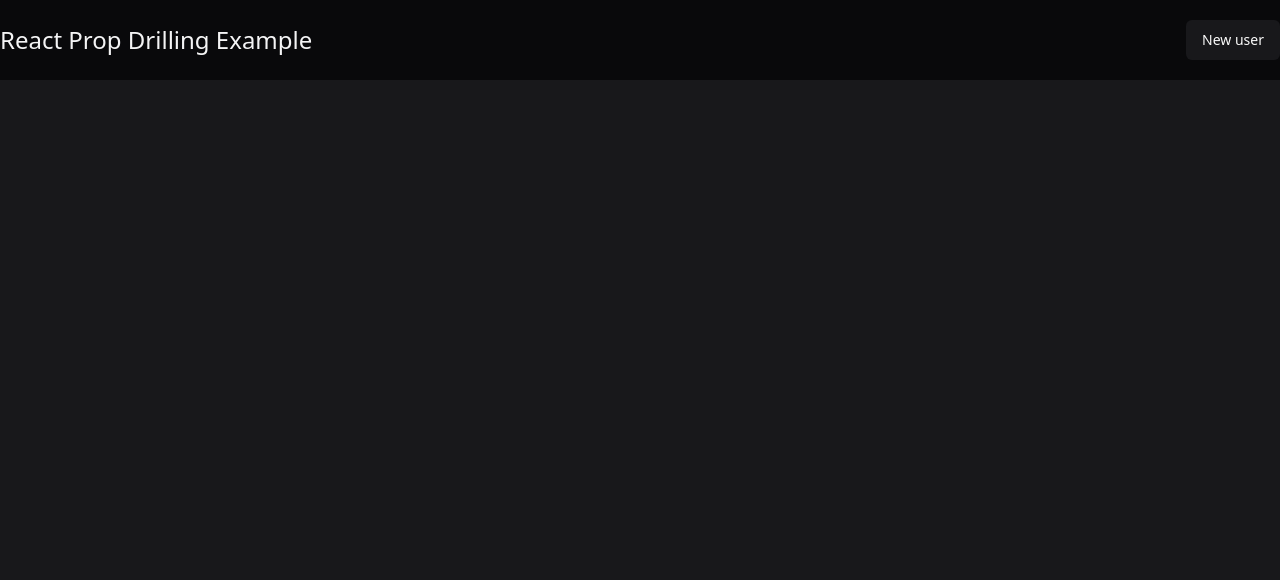
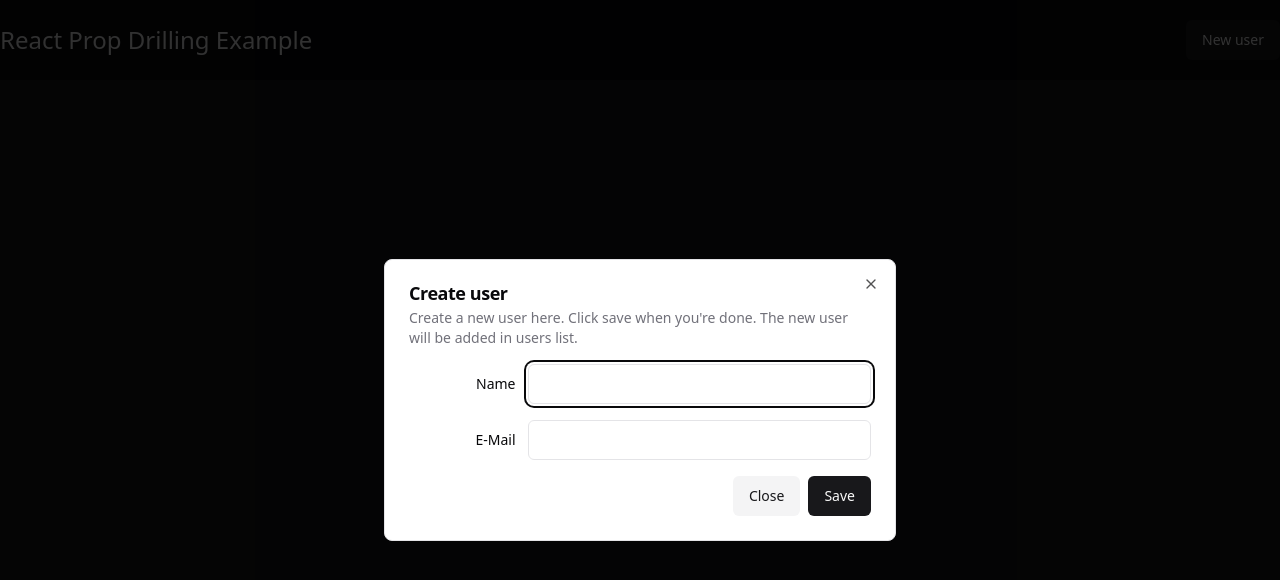
Before and after one commit to victorbadaro/react-prop-drilling-example, a React (Vite) app: page / in a window 1280 px wide. Both pictures are taken after a click on the button "New user". Shown: the top 580 px of the page. Built offline with nearby package versions, Linux system fonts and the light colour scheme.

Commit message:
feat: add a dialog to create users

```diff
--- /dev/null
+++ b/src/components/create-user-dialog.tsx
@@ -0,0 +1,59 @@
+import { FormEvent, useState } from 'react';
+import { Button } from './ui/button';
+import { Dialog, DialogClose, DialogContent, DialogDescription, DialogFooter, DialogHeader, DialogTitle, DialogTrigger } from './ui/dialog';
+import { Input } from './ui/input';
+import { Label } from './ui/label';
+
+export function CreateUserDialog() {
+	const [isOpen, setIsOpen] = useState(false);
+
+	function handleFormSubmit(event: FormEvent<HTMLFormElement>) {
+		event.preventDefault();
+
+		const form = event.currentTarget;
+		const formData = new FormData(form);
+		const name = formData.get('name')?.toString();
+		const email = formData.get('email')?.toString();
+
+		if (!name || !email) {
+			return;
+		}
+
+		form.reset();
+		setIsOpen(false);
+	}
+
+	return (
+		<Dialog open={isOpen} onOpenChange={setIsOpen}>
+			<DialogTrigger asChild>
+				<Button type="button">New user</Button>
+			</DialogTrigger>
+			<DialogContent>
+				<DialogHeader>
+					<DialogTitle>Create user</DialogTitle>
+					<DialogDescription>Create a new user here. Click save when you're done. The new user will be added in users list.</DialogDescription>
+				</DialogHeader>
+
+				<form id="create-user-form" onSubmit={handleFormSubmit} className="flex flex-col gap-y-4">
+					<div className="grid grid-cols-4 gap-3 items-center">
+						<Label htmlFor="name" className="text-right">Name</Label>
+						<Input name="name" id="name" className="col-span-3" />
+					</div>
+
+					<div className="grid grid-cols-4 gap-3 items-center">
+						<Label htmlFor="email" className="text-right">E-Mail</Label>
+						<Input type="email" name="email" id="email" className="col-span-3" />
+					</div>
+				</form>
+
+				<DialogFooter>
+					<DialogClose asChild>
+						<Button type="reset" form="create-user-form" variant="secondary">Close</Button>
+					</DialogClose>
+
+					<Button type="submit" form="create-user-form">Save</Button>
+				</DialogFooter>
+			</DialogContent>
+		</Dialog>
+	);
+}
--- a/src/components/header.tsx
+++ b/src/components/header.tsx
@@ -1,4 +1,4 @@
-import { Button } from './ui/button';
+import { CreateUserDialog } from './create-user-dialog';
 
 export function Header() {
 	return (
@@ -6,7 +6,7 @@ export function Header() {
 			<nav className="flex justify-between items-center container mx-auto">
 				<span className="text-2xl">React Prop Drilling Example</span>
 
-				<Button type="button">New user</Button>
+				<CreateUserDialog />
 			</nav>
 		</header>
 	);
```
